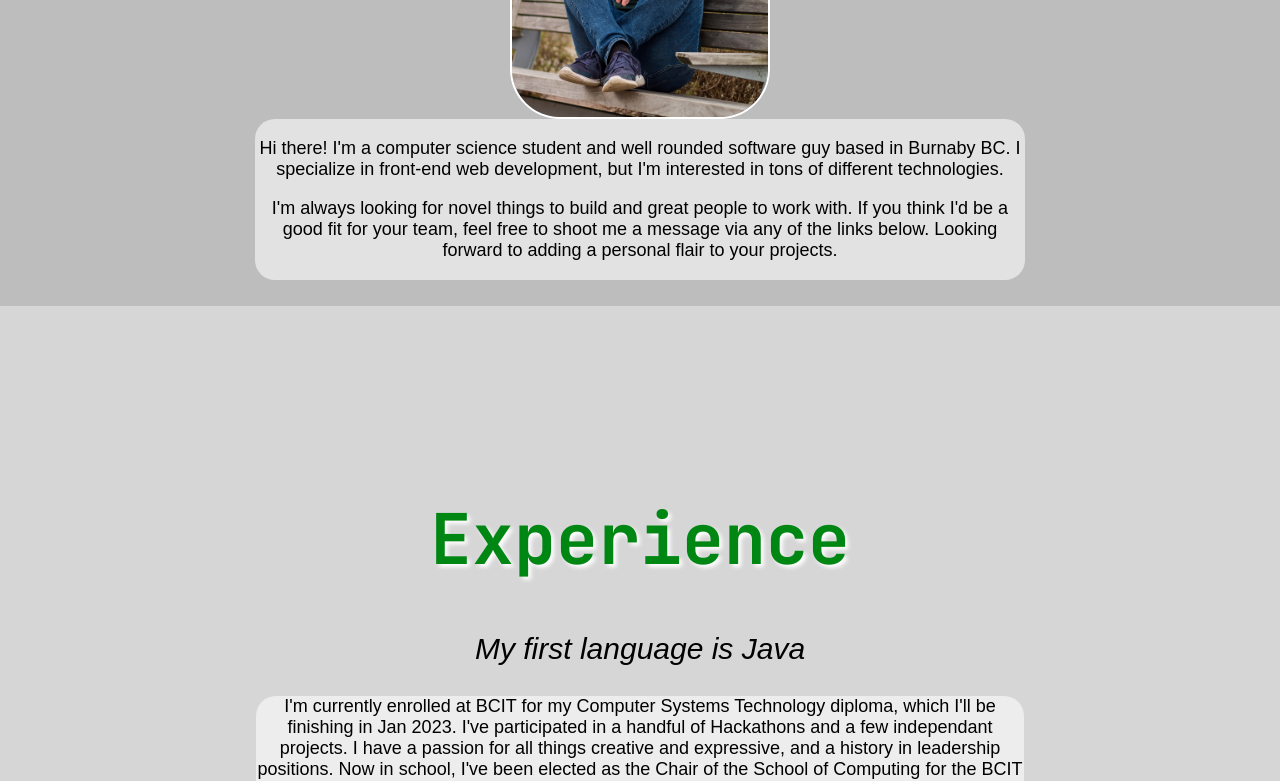
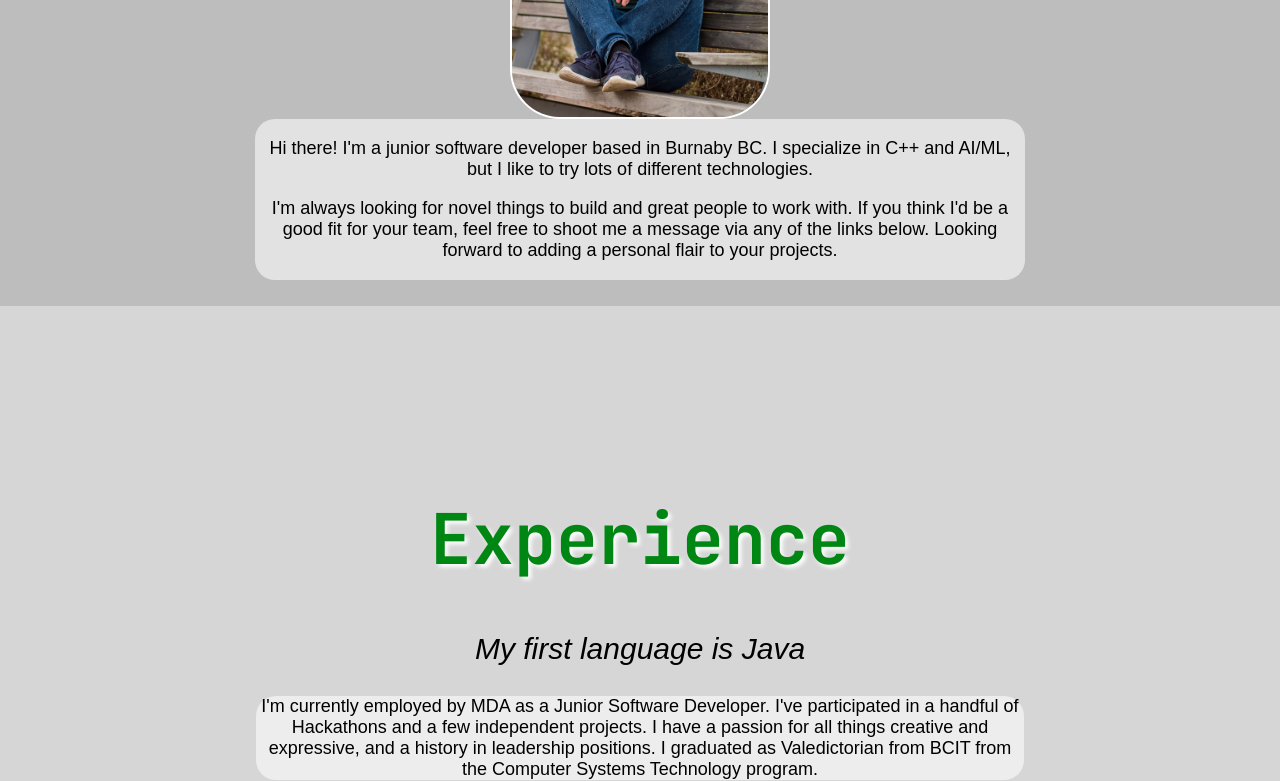
Before and after one commit to Nosewall/vercel-portfolio, a React (Create React App) app: page / in a window 1280 px wide. Shown: the part 1260-2041 px from the top of the page. Built offline with nearby package versions, Linux system fonts and the light colour scheme; a web font is replaced by a local one.

Commit message:
Added new experience for 2/12/2023

```diff
--- a/src/aboutMe.js
+++ b/src/aboutMe.js
@@ -72,7 +72,7 @@ const AboutMe = () => {
         initial="hidden"
         variants={appearInViewTopDown}
       ><div className="aboutMeBlurb">
-      <p>Hi there! I'm a computer science student and well rounded software guy based in Burnaby BC. I specialize in front-end web development, but I'm interested in tons of different technologies.</p>
+      <p>Hi there! I'm a junior software developer based in Burnaby BC. I specialize in C++ and AI/ML, but I like to try lots of different technologies.</p>
       <p>I'm always looking for novel things to build and great people to work with. If you think I'd be a good fit for your team, feel free to shoot me a message via any of the links below. Looking forward to adding a personal flair to your projects.</p>
       </div></motion.div>
 
--- a/src/experience.js
+++ b/src/experience.js
@@ -66,7 +66,7 @@ const Experience = () => {
         initial="hidden"
         variants={appearInViewTopDown}
       >
-         <p className="experienceBlurb">I'm currently enrolled at BCIT for my Computer Systems Technology diploma, which I'll be finishing in Jan 2023. I've participated in a handful of Hackathons and a few independant projects. I have a passion for all things creative and expressive, and a history in leadership positions. Now in school, I've been elected as the Chair of the School of Computing for the BCIT Student Association. </p>
+         <p className="experienceBlurb">I'm currently employed by MDA as a Junior Software Developer. I've participated in a handful of Hackathons and a few independent projects. I have a passion for all things creative and expressive, and a history in leadership positions. I graduated as Valedictorian from BCIT from the Computer Systems Technology program.</p>
 
           <p className="currentSkillsTitle">Here are the technologies that I'm most comfortable with</p>
       </motion.div>
```
